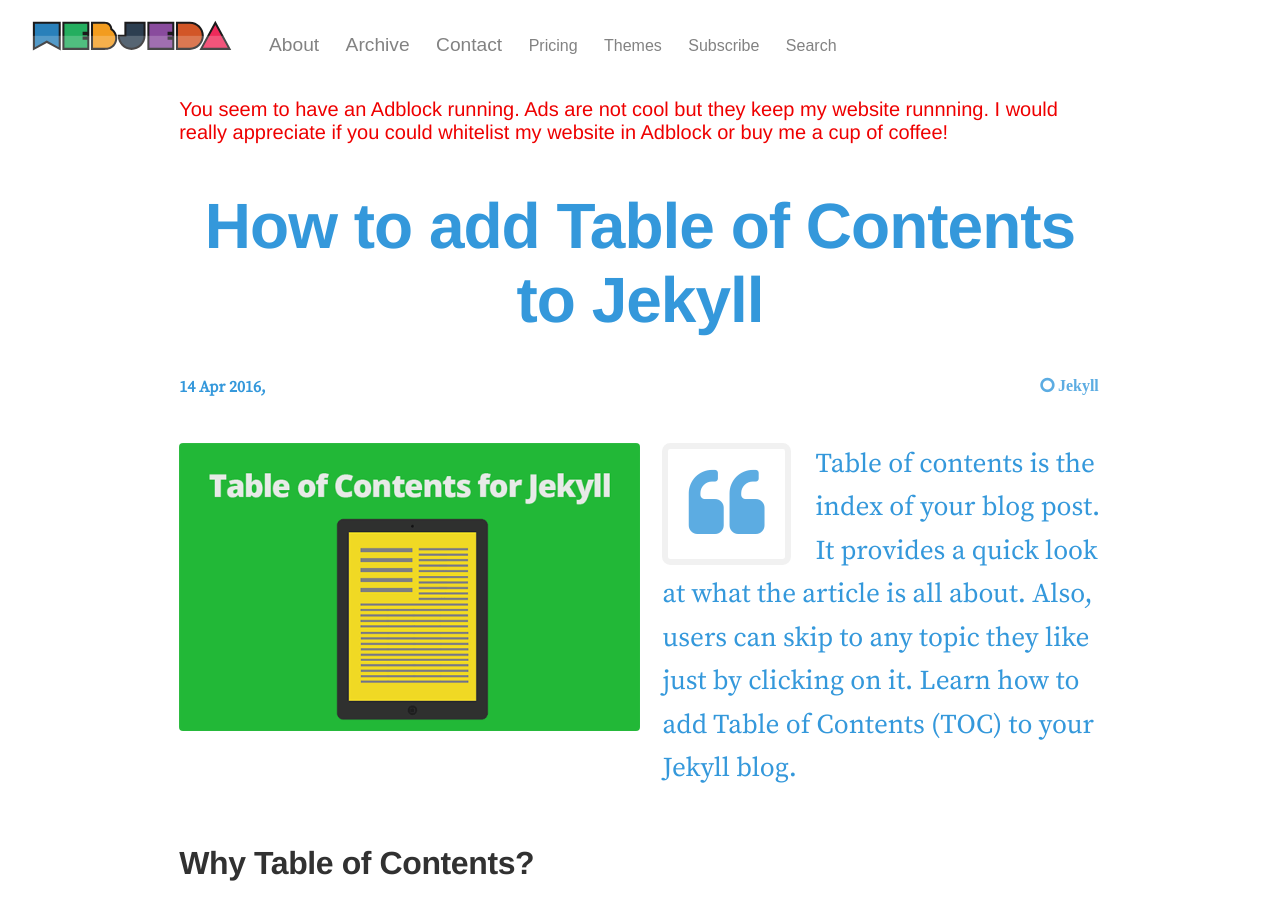
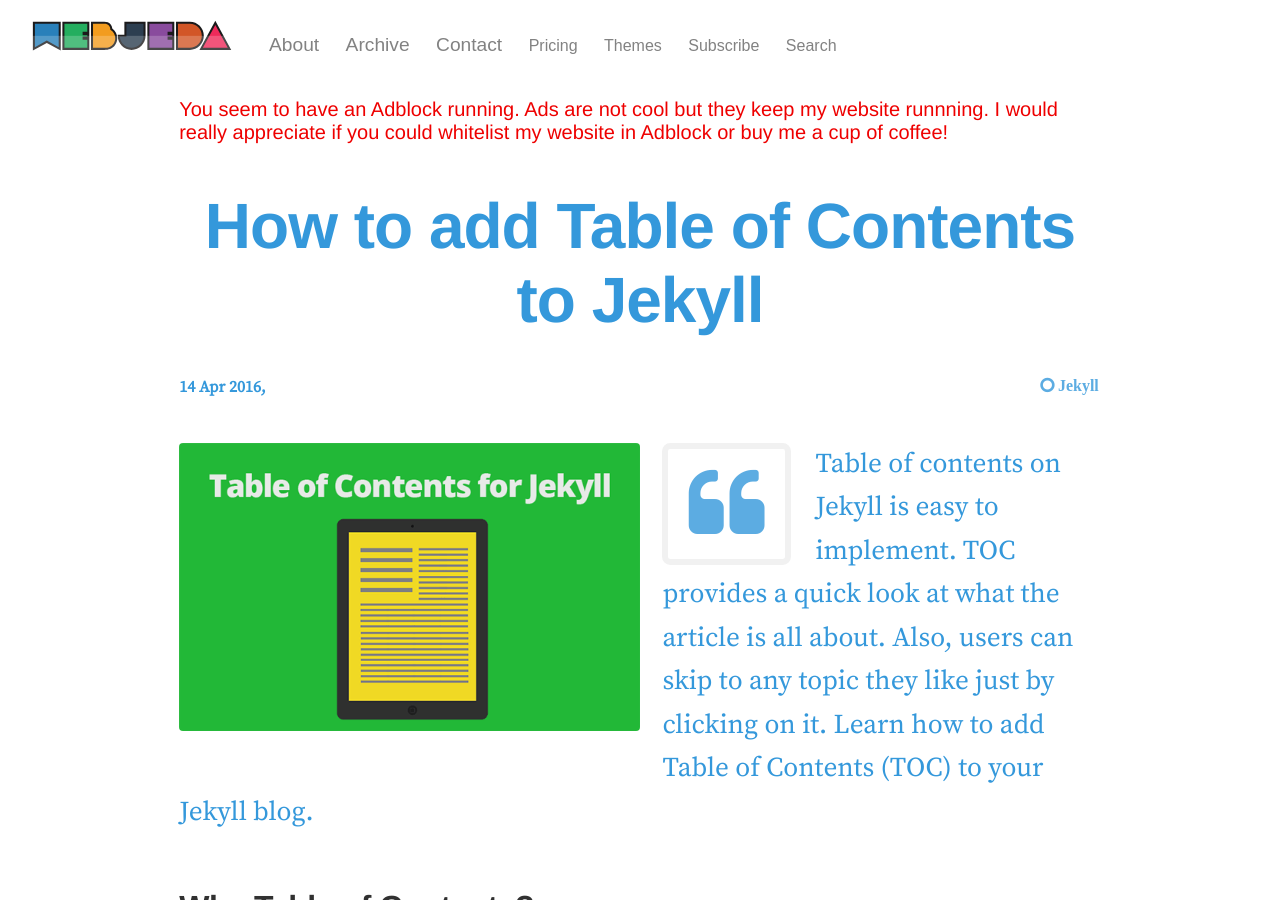
Before and after one commit to gaganmaheshwari/blog-webjeda, a Jekyll site: the page built from _posts/2016-04-14-jekyll-toc.md, in a window 1280 px wide and 900 px high. Built offline with Jekyll 4.4.1, drawn with Linux system fonts in a browser that asks for light colours; comment, search, counter and statistics services are not loaded.

Commit message:
no message

```diff
--- a/_posts/2016-04-14-jekyll-toc.md
+++ b/_posts/2016-04-14-jekyll-toc.md
@@ -1,6 +1,6 @@
 ---
 title: How to add Table of Contents to Jekyll
-desc: Table of contents is the index of your blog post. It provides a quick look at what the article is all about. Also, users can skip to any topic they like just by clicking on it. Learn how to add Table of Contents (TOC) to your Jekyll blog.
+desc: Table of contents on Jekyll is easy to implement. TOC provides a quick look at what the article is all about. Also, users can skip to any topic they like just by clicking on it. Learn how to add Table of Contents (TOC) to your Jekyll blog.
 keywords:
 author: sharathdt
 tags: Jekyll
```
